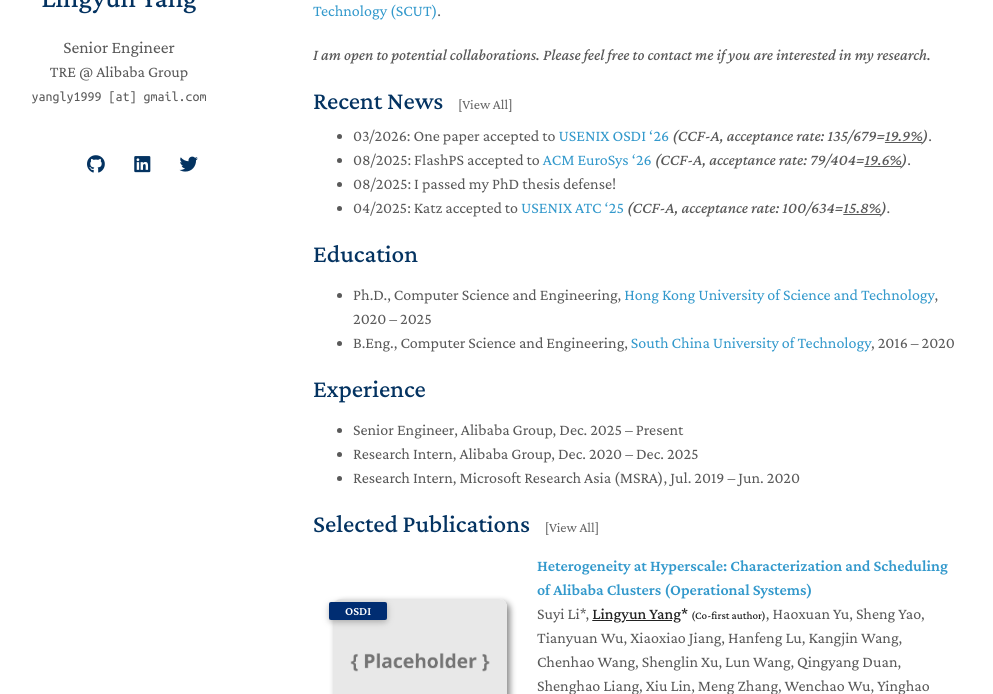
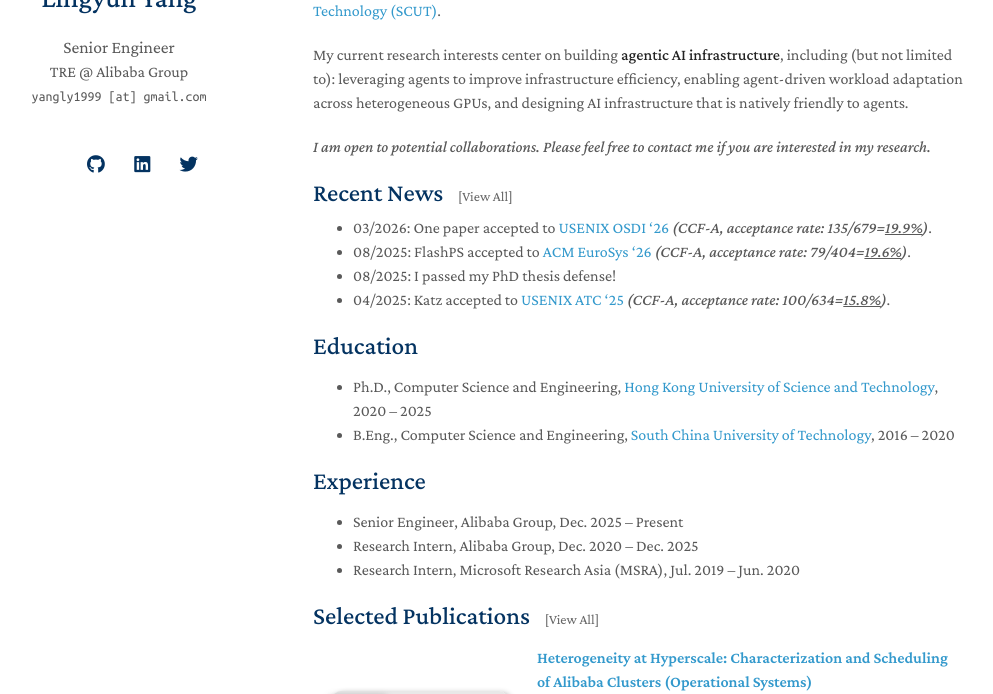
Before and after one commit to mental2008/academic-profile, a Jekyll site: the page built from index.md, in a window 1280 px wide and 900 px high, cut to the strip 206-900 px from the top of the window. Shown: the whole strip, without its empty margins (157-1150 px from the left). Built offline with Jekyll 4.4.1, drawn with Linux system fonts in a browser that asks for light colours; nearby versions of some CDN libraries; a style sheet for code colours, icons or effects is not loaded; our own code applies the rules of GitHub Pages for plain Markdown files.

Commit message:
Add research interests on agentic AI infra

```diff
--- a/index.md
+++ b/index.md
@@ -5,6 +5,8 @@
 ## About Me
 
 I am currently a senior engineer in the TRE (Tech Infra and Reliability Engineering) team at Alibaba Group, working on AI infrastructure. Before that, I received my Ph.D. degree in [Department of Computer Science and Engineering](https://www.cse.ust.hk/) from [Hong Kong University of Science and Technology (HKUST)](http://www.ust.hk/) and my B.Eng. degree in [School of Computer Science and Engineering](http://www.scut.edu.cn/cs/) from [South China University of Technology (SCUT)](https://www.scut.edu.cn/).
+
+My current research interests center on building **agentic AI infrastructure**, including (but not limited to): leveraging agents to improve infrastructure efficiency, enabling agent-driven workload adaptation across heterogeneous GPUs, and designing AI infrastructure that is natively friendly to agents.
 
 <span style="font-style: italic;">I am open to potential collaborations. Please feel free to contact me if you are interested in my research.</span>
 <!-- <span style="font-style: italic;">I will join Alibaba Group as a Senior Engineer.</span> -->
```
